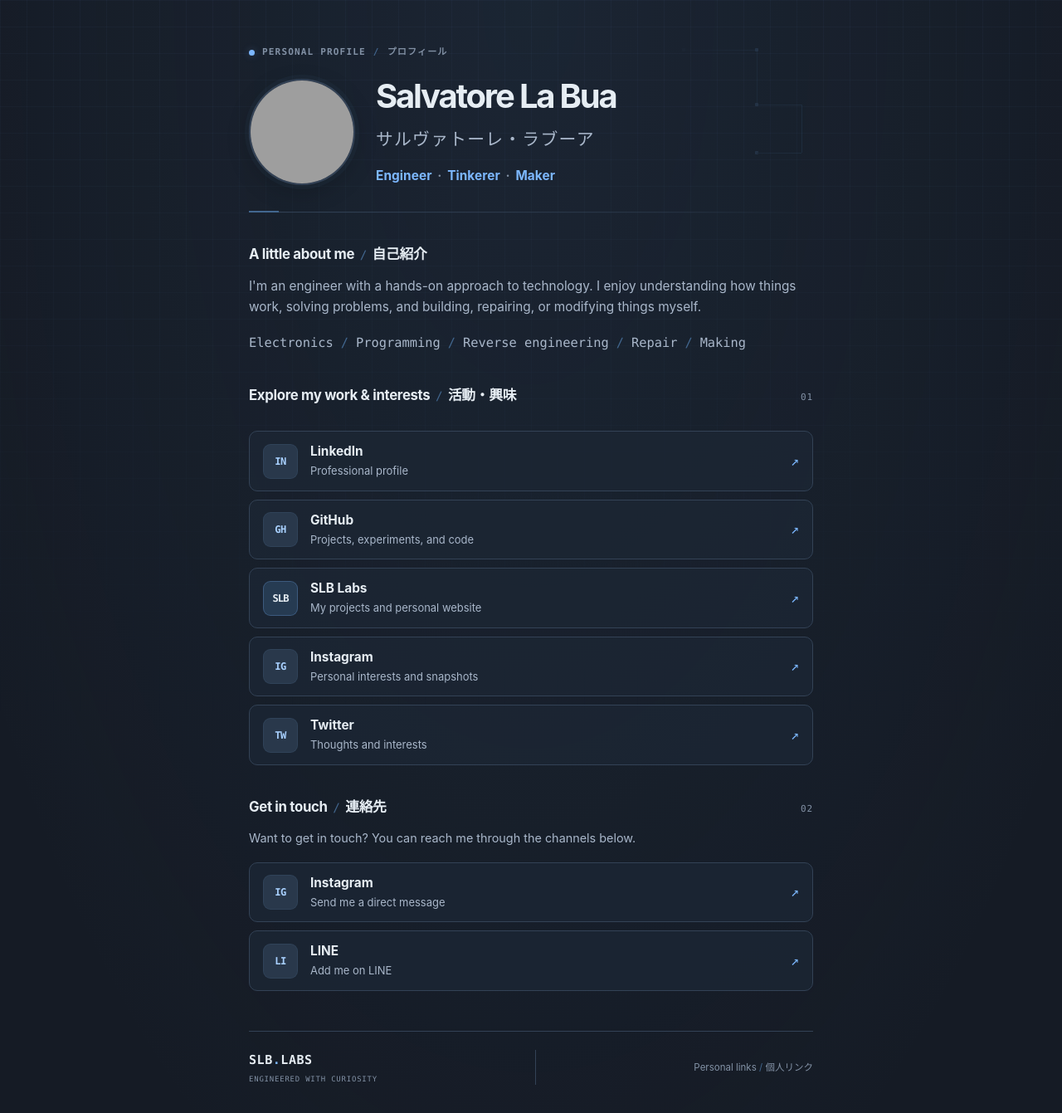
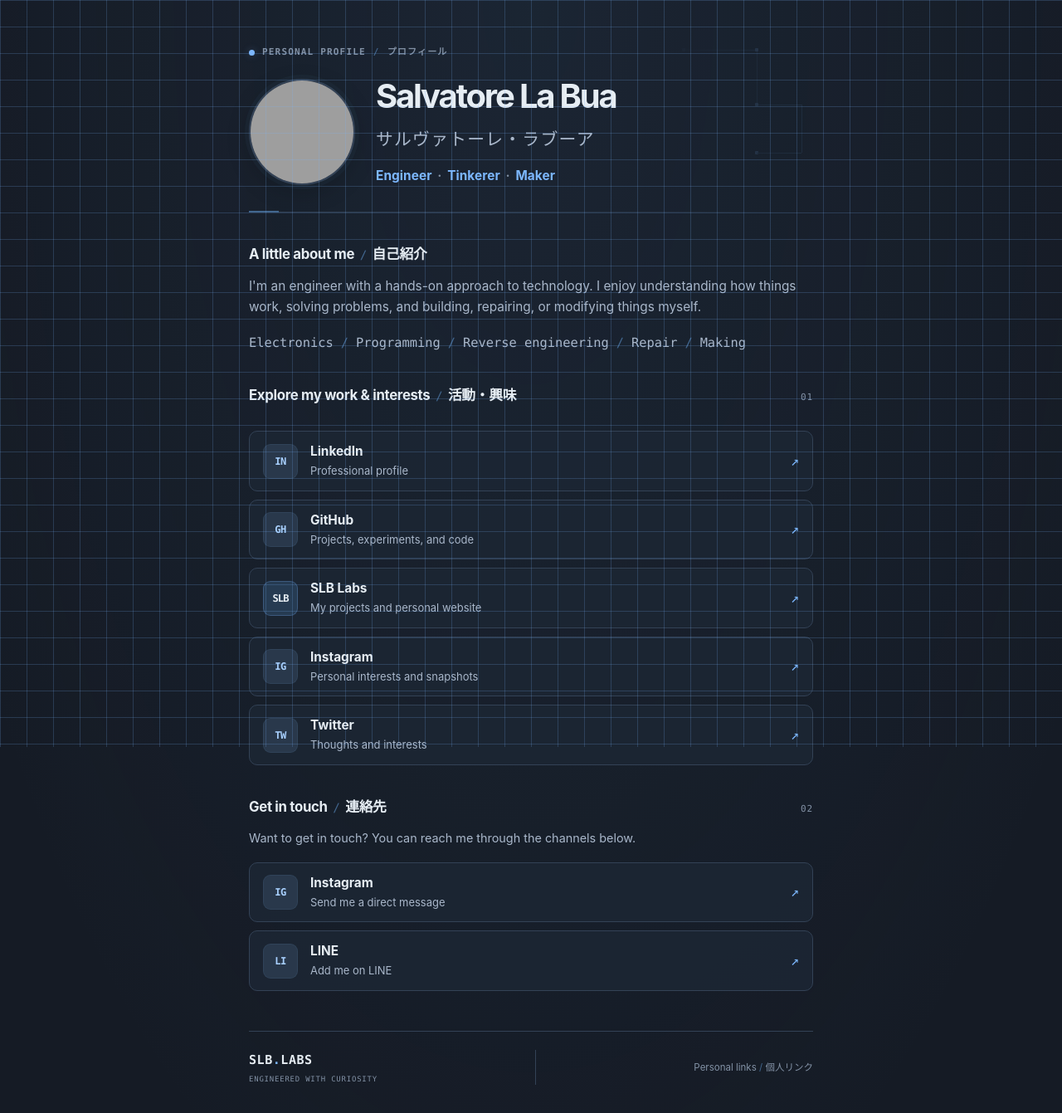
Before and after one commit to slabua/slabua, a Jekyll site: the page built from index.md, in a window 1280 px wide. Shown: the whole page at 83% size. Built offline with Jekyll 4.4.1, drawn with Linux system fonts in a browser that asks for light colours; grey boxes are pictures that could not be loaded.

Commit message:
Enable fixed background effect with body::before
Uncomment body::before styles for fixed background effect.

```diff
--- a/assets/css/style.css
+++ b/assets/css/style.css
@@ -59,6 +59,7 @@ body {
 
 /* Technical grid and circuit traces */
 
+/*
 body::before {
   position: fixed;
   z-index: -1;
@@ -78,6 +79,20 @@ body::before {
     rgba(0, 0, 0, 0.65) 45%,
     transparent 100%
   );
+}
+*/
+
+body::before {
+  position: fixed;
+  z-index: 10;
+  inset: 0;
+  content: "";
+  pointer-events: none;
+
+  background-image:
+    linear-gradient(rgba(124, 183, 255, 0.2) 1px, transparent 1px),
+    linear-gradient(90deg, rgba(124, 183, 255, 0.2) 1px, transparent 1px);
+  background-size: 32px 32px;
 }
 
 .page {
```
